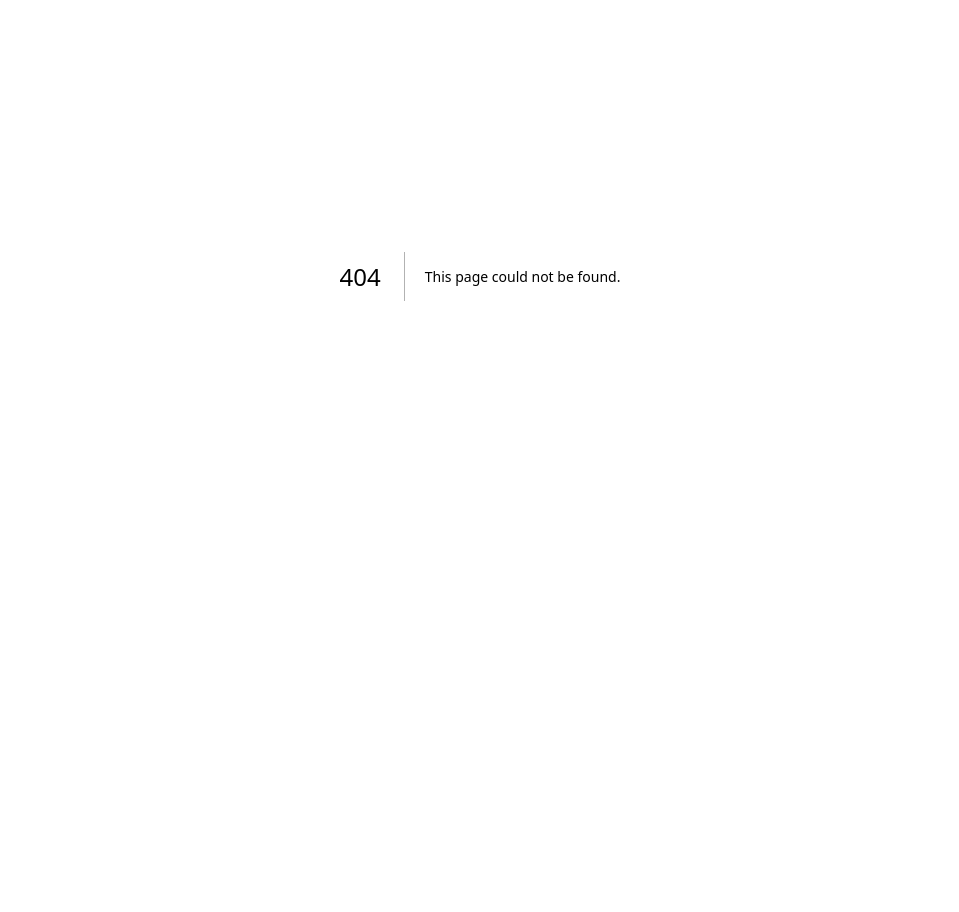
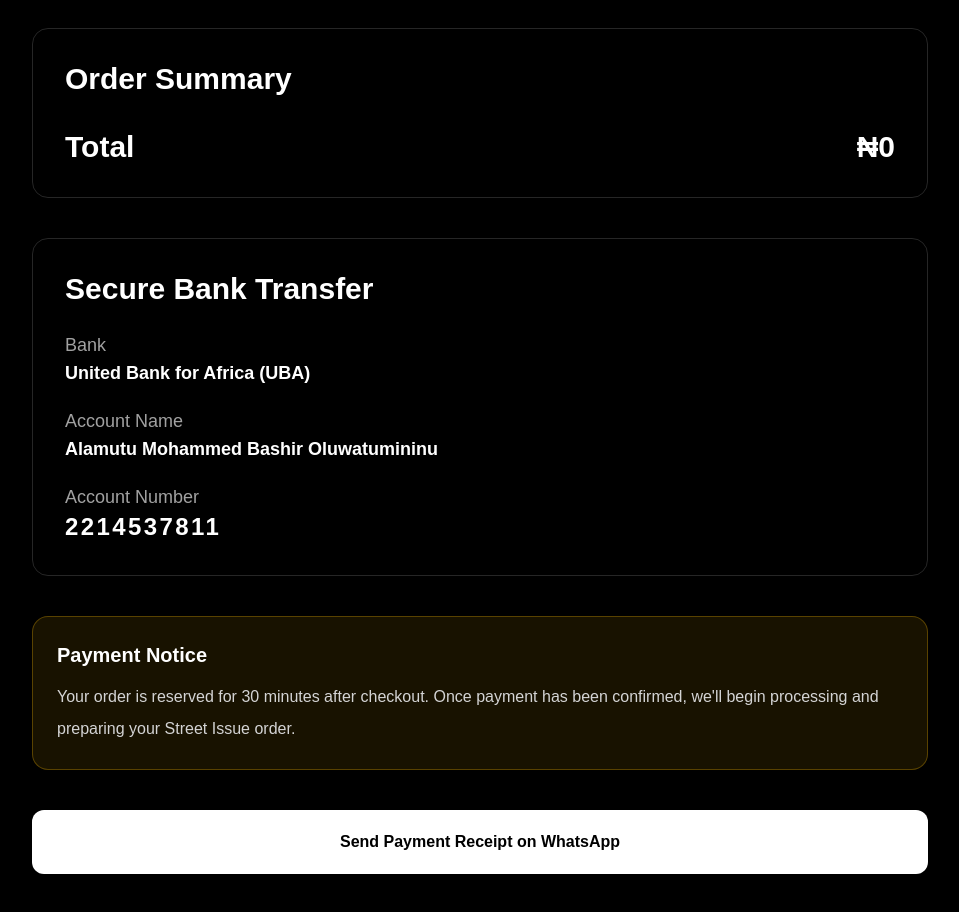
Before and after one commit to StreetIssue-ops/Street-Issue, a Next.js app: page /checkout in a window 1280 px wide. Before the commit this address had no page. Shown: the part 220-1132 px from the top of the page, without its empty margins (160-1119 px from the left). Before the commit the page ends 896 px from the top, so only its background shows below. Built offline with nearby package versions, Linux system fonts and the light colour scheme.

Commit message:
Add checkout page with bank transfer flow

```diff
--- a/app/cart/page.tsx
+++ b/app/cart/page.tsx
@@ -1,6 +1,7 @@
 "use client";
 
 import Image from "next/image";
+import Link from "next/link";
 import { useCart } from "@/context/CartContext";
 
 export default function CartPage() {
@@ -132,9 +133,12 @@ export default function CartPage() {
 
             </div>
 
-            <button className="mt-8 w-full bg-white text-black py-4 rounded-xl font-bold hover:bg-neutral-200 transition cursor-pointer">
+            <Link
+              href="/checkout"
+              className="mt-8 block w-full bg-white text-black text-center py-4 rounded-xl font-bold hover:bg-neutral-200 transition"
+            >
               Proceed to Checkout
-            </button>
+            </Link>
 
           </>
         )}
--- /dev/null
+++ b/app/checkout/page.tsx
@@ -0,0 +1,144 @@
+"use client";
+
+import Link from "next/link";
+import { useCart } from "@/context/CartContext";
+
+export default function CheckoutPage() {
+  const { cart } = useCart();
+
+  const total = cart.reduce(
+    (sum, item) => sum + item.price * item.quantity,
+    0
+  );
+
+  const message = encodeURIComponent(
+    `Hi Street Issue,
+
+I've completed payment for my order.
+
+Kindly confirm my payment.
+
+Thank you.`
+  );
+
+  return (
+    <main className="min-h-screen bg-black text-white px-8 py-16">
+
+      <div className="max-w-4xl mx-auto">
+
+        <h1 className="text-5xl font-black mb-10">
+          Checkout
+        </h1>
+
+        <div className="border border-neutral-800 rounded-2xl p-8">
+
+          <h2 className="text-3xl font-bold mb-8">
+            Order Summary
+          </h2>
+
+          <div className="space-y-6">
+
+            {cart.map((item) => (
+              <div
+                key={item.id}
+                className="flex justify-between border-b border-neutral-800 pb-4"
+              >
+                <div>
+                  <p className="font-semibold">
+                    {item.name}
+                  </p>
+
+                  <p className="text-neutral-400">
+                    Qty: {item.quantity}
+                  </p>
+                </div>
+
+                <p>
+                  ₦{(
+                    item.price * item.quantity
+                  ).toLocaleString()}
+                </p>
+              </div>
+            ))}
+
+          </div>
+
+          <div className="flex justify-between mt-8 text-3xl font-bold">
+
+            <p>Total</p>
+
+            <p>₦{total.toLocaleString()}</p>
+
+          </div>
+
+        </div>
+
+        <div className="mt-10 border border-neutral-800 rounded-2xl p-8">
+
+          <h2 className="text-3xl font-bold mb-6">
+            Secure Bank Transfer
+          </h2>
+
+          <div className="space-y-5 text-lg">
+
+            <div>
+              <p className="text-neutral-400">
+                Bank
+              </p>
+
+              <p className="font-semibold">
+                United Bank for Africa (UBA)
+              </p>
+            </div>
+
+            <div>
+              <p className="text-neutral-400">
+                Account Name
+              </p>
+
+              <p className="font-semibold">
+                Alamutu Mohammed Bashir Oluwatumininu
+              </p>
+            </div>
+
+            <div>
+              <p className="text-neutral-400">
+                Account Number
+              </p>
+
+              <p className="font-semibold text-2xl tracking-widest">
+                2214537811
+              </p>
+            </div>
+
+          </div>
+
+        </div>
+
+        <div className="mt-10 border border-yellow-500/30 bg-yellow-500/10 rounded-2xl p-6">
+
+          <h3 className="font-bold text-xl">
+            Payment Notice
+          </h3>
+
+          <p className="text-neutral-300 mt-3 leading-8">
+            Your order is reserved for 30 minutes after checkout.
+            Once payment has been confirmed, we'll begin processing
+            and preparing your Street Issue order.
+          </p>
+
+        </div>
+
+        <Link
+          href={`https://wa.me/2347047727119?text=${message}`}
+          target="_blank"
+          className="block w-full mt-10 bg-white text-black text-center py-5 rounded-xl font-bold hover:bg-neutral-200 transition"
+        >
+          Send Payment Receipt on WhatsApp
+        </Link>
+
+      </div>
+
+    </main>
+  );
+}
```
